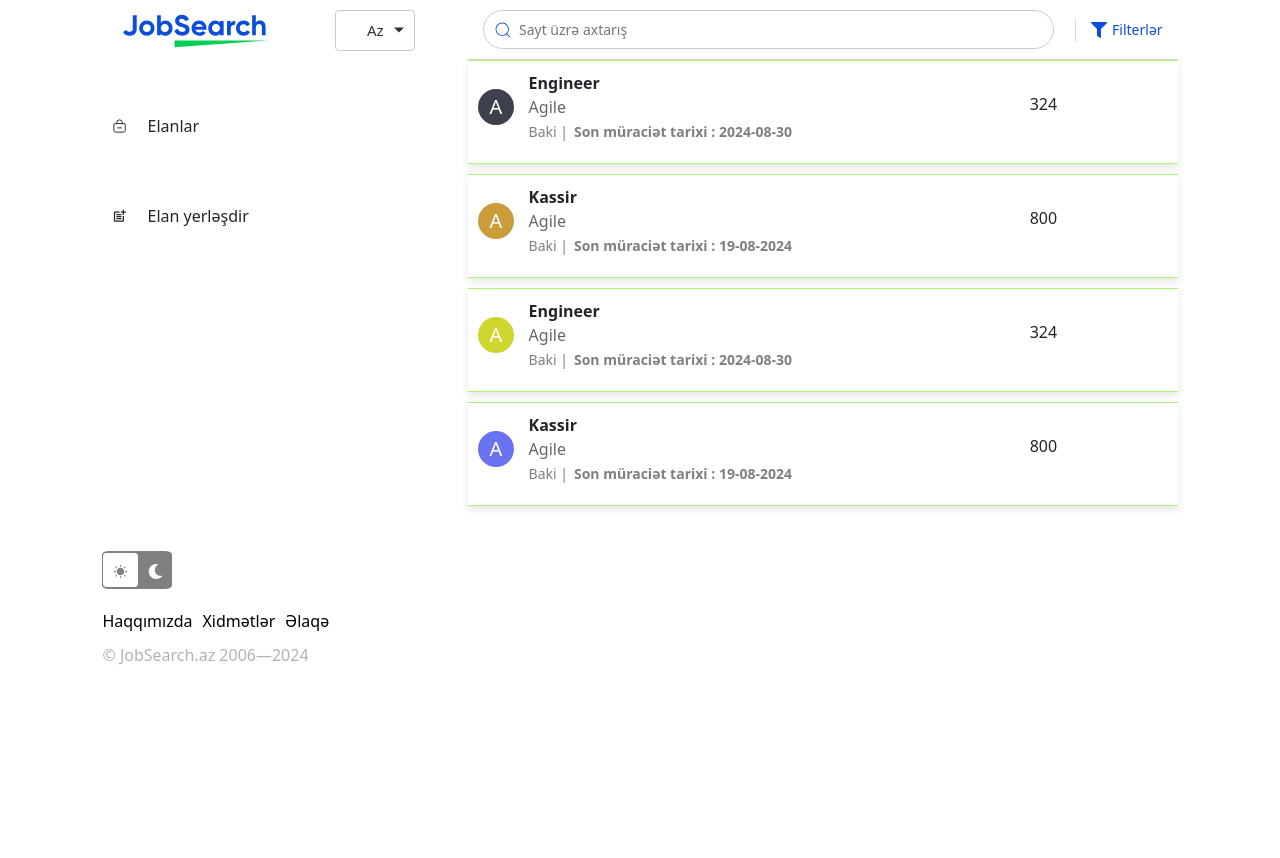
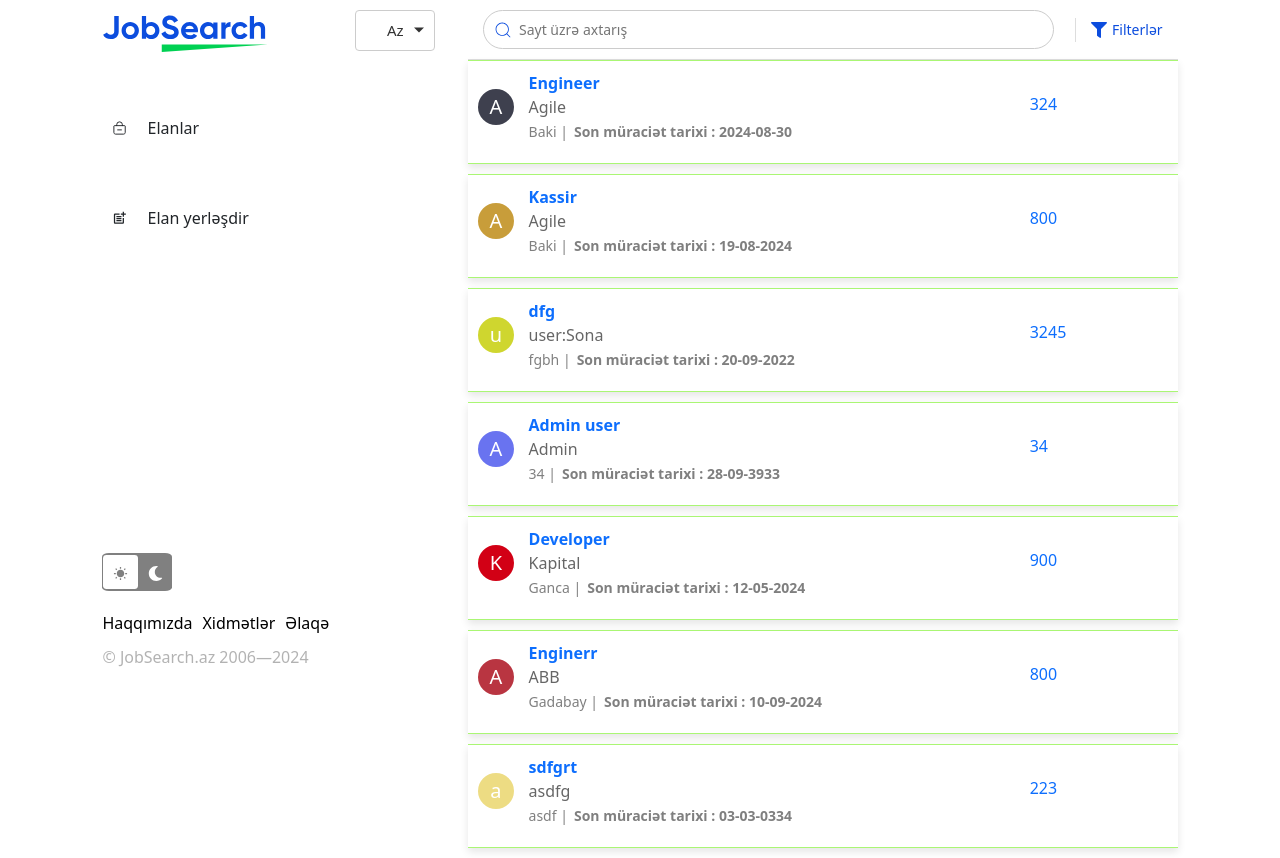
Before and after one commit to sonabnd/Vacancy-Site--FinalProject, a React (Vite) app: page / in a window 1280 px wide. Before the commit the page ends 800 px from the top, so only its background shows below. Built offline with nearby package versions, Linux system fonts and the light colour scheme; data requests are answered from the project's data file.

Commit message:
details id was solved

```diff
--- a/src/App.jsx
+++ b/src/App.jsx
@@ -33,6 +33,7 @@ function App() {
   const [filterContainer, setFilterContainer] = useState(false);
   const [originalPostCard, setOriginalPostCard] = useState([]);
   const [user, setUser] = useState([]);
+  const [myPost, setMyPost] = useState([]);
 
   const navigation = useNavigate();
 
@@ -117,7 +118,8 @@ function App() {
     filterContainer,
     showHideFilter,
     originalPostCard, setOriginalPostCard,
-    user,setUser
+    user,setUser,
+    myPost,setMyPost
   };
 
   const getData = async () => {
@@ -125,6 +127,7 @@ function App() {
       const response = await axios.get("http://localhost:3000/advertisement");
       const posts = response.data;
       setPostCard(posts);
+      setMyPost(posts)
     } catch (error) {
       console.log(error);
     }
@@ -135,6 +138,7 @@ function App() {
   }, []);
 
   //login functions start
+
   const validationLogin = Yup.object().shape({
     email: Yup.string().email().required('E-poçt tələb olunur'),
     password: Yup.string().required('Şifrə sahəsi boş saxlanılmamalıdır').min(6),
@@ -155,7 +159,6 @@ function App() {
     let users = []
     let res = await axios.get('http://localhost:3000/users')
     let data = await res.data;
-    // console.log(res.data);
     users = data;
     console.log(users);
     if (users) {
@@ -414,7 +417,7 @@ function App() {
               </div>
               <Routes>
                 <Route path="/" element={<Homepage />} />
-                <Route path="/details" element={<Details />} />
+                <Route path="/details/:id" element={<Details />} />
                 <Route path="/service" element={<Service />} />
                 <Route path="/contact" element={<Contact />} />
                 <Route path="/about" element={<About />} />
--- a/src/components/Homepage.jsx
+++ b/src/components/Homepage.jsx
@@ -5,6 +5,7 @@ import HomepageCard from "./HomepageCard";
 import Context from "../context/context";
 import axios from "axios";
 import { VscSearchStop } from "react-icons/vsc";
+import { Link } from "react-router-dom";
 
 const Homepage = () => {
 
@@ -113,9 +114,11 @@ const Homepage = () => {
           {
             postCard.length>0 ? (
               postCard.map(post => (
-                <div className="advertisement" key={post.id}>
-                  <HomepageCard post={post} />
-                </div>
+                <Link className="details-page-link" to={`details/${post.id}`} key={post.id}>
+                  <div className="advertisement" >
+                    <HomepageCard post={post} />
+                  </div>
+                </Link>
               ))
             ) : (
               <div className="not-found-container">
--- a/src/components/PostModal.jsx
+++ b/src/components/PostModal.jsx
@@ -10,7 +10,7 @@ import { useContext } from "react";
 import Context from "../context/context";
 
 function PostModal(props) {
-  const { postCard, setPostCard } = useContext(Context);
+  const { postCard, setPostCard} = useContext(Context);
   const { values, handleChange, errors, handleSubmit } = useFormik({
     initialValues: {
       company: "",
@@ -31,7 +31,6 @@ function PostModal(props) {
           "http://localhost:3000/advertisement"
         );
         const getData = checkData.data;
-        console.log(getData);
         const sameVacancy = getData.find(
           (vacancy) =>
             vacancy.company == values.company &&
@@ -41,12 +40,16 @@ function PostModal(props) {
           toast.error("Şirkət adından bu vakansiya artıq paylaşılıb");
           return;
         } else {
+          const user = JSON.parse(localStorage.getItem("user"));
+          const newAd = {...values, userId : user.id}
+
           const response = await axios.post(
             "http://localhost:3000/advertisement",
-            values
+            newAd
           );
+
           toast.success("Əlavə olundu!");
-          setPostCard((prevAds) => [response.data, ...prevAds]);
+          // setPostCard((prevAds) => [response.data, ...prevAds]);
           actions.resetForm();
         }
       } catch (error) {
--- a/src/css/AddPost.css
+++ b/src/css/AddPost.css
@@ -27,8 +27,7 @@ body {
 .header {
   display: flex;
   justify-content: space-between;
-  padding: 10px 20px 10px 20px;
-  /* background-color: #f9f7f7; */
+  padding: 10px 0;
 }
 
 .user-info {
@@ -62,7 +61,7 @@ body {
   position: relative;
   padding: 12px 16px;
   border-radius: 14px;
-  background-color: #F4F6F9;
+  background-color: #f4f6f9;
 }
 
 .dropdown-button {
@@ -83,7 +82,7 @@ body {
   position: absolute;
   top: 100%;
   left: 0;
-  background-color: #F4F6F9;
+  background-color: #f4f6f9;
   padding: 4px 4px;
   width: 140px;
   border-radius: 10px;
@@ -104,8 +103,6 @@ body {
   font-size: 14px;
 }
 
-
-
 .user-detail-dropdown:hover {
   background-color: blue;
   color: white;
@@ -114,18 +111,11 @@ body {
   border-radius: 10px;
 }
 
-
-
-
-
-
-
 .ads-header {
   display: flex;
   justify-content: space-between;
   align-items: center;
   margin-top: 15px;
-  padding-left: 8px;
 }
 
 .ads-header h2 {
@@ -148,7 +138,6 @@ body {
 
 .vacancy-count {
   color: #007bff;
-  margin-left: 8px;
 }
 
 .post-ad-button {
@@ -243,14 +232,36 @@ body {
   display: none;
 }
 
-/* @media (max-width: 1098px){
-  .navbar-component{
-    display: none;
-  }
-} */
-
 .error-message {
   color: red;
+}
+
+.no-post {
+  display: flex;
+  flex-direction: column;
+  justify-content: center;
+  align-items: center;
+  margin-top: 100px;
+}
+
+.no-post p{
+  font-size: 20px;
+  margin-top: 15px;
+}
+
+.no-post span{
+  width: 80px;
+  height: 80px;
+  background-color: #FAFAFA ;
+  border-radius: 50%;
+  display: flex;
+  justify-content: center;
+  align-items: center;
+}
+
+.no-post span .no-post-icon{
+  font-size: 32px;
+  color: #cbcbcb;
 }
 
 @media (max-width: 768px) {
--- a/src/css/Homepage.css
+++ b/src/css/Homepage.css
@@ -84,6 +84,11 @@
 .advertisement div{
   margin-bottom: 10px;
 }
+.advertisement a {
+  display: block;
+  text-decoration: none;
+  color: inherit;
+}
 .advertisement:hover.advertisement{
   background-color: #f9f9f9;
 }
@@ -121,6 +126,9 @@
 }
 .advertisement .price{
   width: 20%;
+}
+.details-page-link{
+  text-decoration: none;
 }
 
 
--- a/src/db.json
+++ b/src/db.json
@@ -27,30 +27,74 @@
       "jobInformation": "gfdytb"
     },
     {
-      "id": "35",
-      "company": "Agile",
-      "category": "Assduieunc",
-      "position": "Engineer",
-      "location": "Baki",
-      "salary": "324",
-      "workExperience": "5",
-      "deadline": "2024-08-30",
-      "jobTime": "cxv",
-      "requirement": "fghjk",
-      "jobInformation": "fghjkl"
+      "id": "5aa9",
+      "company": "user:Sona",
+      "category": "fgrt",
+      "position": "dfg",
+      "location": "fgbh",
+      "salary": "3245",
+      "workExperience": "2",
+      "deadline": "20-09-2022",
+      "jobTime": "cvdbfgh",
+      "requirement": "",
+      "jobInformation": "",
+      "userId": "e10c"
     },
     {
-      "id": "36",
-      "company": "Agile",
-      "category": "sd",
-      "position": "Kassir",
-      "location": "Baki",
+      "id": "4715",
+      "company": "Admin",
+      "category": "scdf",
+      "position": "Admin user",
+      "location": "34",
+      "salary": "34",
+      "workExperience": "3",
+      "deadline": "28-09-3933",
+      "jobTime": "3434",
+      "requirement": "qw",
+      "jobInformation": "",
+      "userId": "a662"
+    },
+    {
+      "id": "da61",
+      "company": "Kapital",
+      "category": "Satis",
+      "position": "Developer",
+      "location": "Ganca",
+      "salary": "900",
+      "workExperience": "4",
+      "deadline": "12-05-2024",
+      "jobTime": "tam stat",
+      "requirement": "",
+      "jobInformation": "",
+      "userId": "e10c"
+    },
+    {
+      "id": "b943",
+      "company": "ABB",
+      "category": "maliyye",
+      "position": "Enginerr",
+      "location": "Gadabay",
       "salary": "800",
-      "workExperience": "5",
-      "deadline": "19-08-2024",
-      "jobTime": "cxv",
-      "requirement": "ssfhh",
-      "jobInformation": "gfdytb"
+      "workExperience": "3",
+      "deadline": "10-09-2024",
+      "jobTime": "tam stat",
+      "requirement": "",
+      "jobInformation": "",
+      "userId": "e10c"
+    },
+    {
+      "id": "ce7e",
+      "company": "asdfg",
+      "category": "sdcfg",
+      "position": "sdfgrt",
+      "location": "asdf",
+      "salary": "223",
+      "workExperience": "2",
+      "deadline": "03-03-0334",
+      "jobTime": "asdfg",
+      "requirement": "df",
+      "jobInformation": "",
+      "userId": "e10c"
     }
   ],
   "users": [
@@ -60,6 +104,20 @@
       "email": "admin@gmail.com",
       "password": "123456",
       "confirmpassword": "123456"
+    },
+    {
+      "id": "e10c",
+      "name": "sona",
+      "email": "bandaliyevasona@gmail.com",
+      "password": "Sona11",
+      "confirmpassword": "Sona11"
+    },
+    {
+      "id": "fbeb",
+      "name": "nergiz",
+      "email": "test@gmail.com",
+      "password": "123456",
+      "confirmpassword": "123456"
     }
   ]
 }
--- a/src/pages/Details.jsx
+++ b/src/pages/Details.jsx
@@ -1,8 +1,11 @@
 import React from "react";
 import { FaBars, FaClock, FaEye, FaHome } from "react-icons/fa";
 import "../css/Details.css";
+import { useParams } from "react-router-dom";
 
 const Details = () => {
+  const {id} = useParams();
+  console.log(id);
   return (
     <>
       <div className="container-fluid p-4">
```
Also changed, not shown: src/pages/AddPost.jsx (+38 -38 lines).
